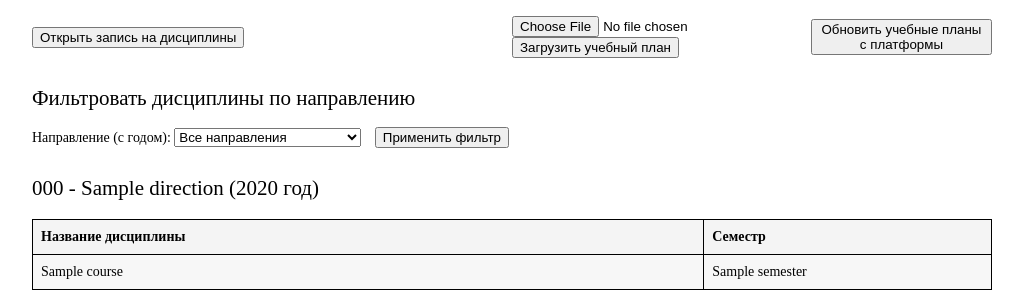
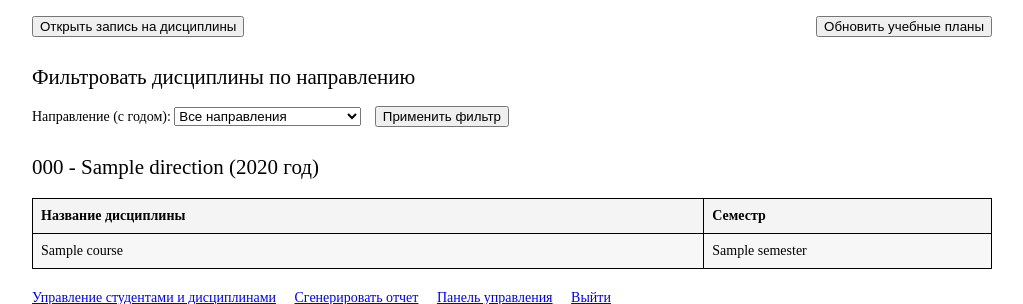
Before and after one commit to APXOHT322/KursFlask, a Flask app: template app/templates/manage_courses.html in a window 1280 px wide. Shown: the part 302-606 px from the top of the page, without its empty margins (128-1151 px from the left). Run offline with Flask 3, Linux system fonts and the light colour scheme; the template is opened without the code that fills it: most values are stand-ins (such as "Sample title", 1, 10 or a date in 2020); parts of the project's set-up code (start-up, migrations or seed data) failed here and were passed over.

Commit message:
Add files via upload

```diff
--- a/app/templates/manage_courses.html
+++ b/app/templates/manage_courses.html
@@ -19,8 +19,6 @@
 {% endwith %}
 
 <div class="action-buttons">
-
-  <!-- Открыть/закрыть запись -->
     <div class="left-button">
       <form method="POST" action="{{ url_for('manage_courses_bp.toggle_enrollment') }}">
         <button type="submit" class="btn btn-primary">
@@ -33,25 +31,19 @@
       </form>
     </div>
 
-  <!-- Ручная загрузка файла (XLS / XLSX / PDF) -->
     <div class="right-button">
-    <form action="{{ url_for('manage_courses_bp.upload_plan') }}" method="post"
-          enctype="multipart/form-data" class="upload-form mb-2">
-      <input type="file" name="plan_file" accept=".xls,.xlsx,.pdf" required>
-      <button type="submit" class="btn btn-secondary mt-2">Загрузить учебный план</button>
+
+
+    <!-- 🔥 НОВАЯ кнопка -->
+    <form method="POST" action="{{ url_for('manage_courses_bp.update_plans') }}">
+      <button type="submit" class="btn btn-warning mt-2">
+        Обновить учебные планы
+      </button>
     </form>
 
-    <!-- Автозагрузка с платформы -->
-    <form method="POST" action="{{ url_for('manage_courses_bp.update_plans') }}">
-      <button type="submit" class="btn btn-warning mt-2">
-        Обновить учебные планы с платформы
-      </button>
-    </form>
+  </div>
 </div>
 
-</div>
-
-<!-- Фильтр по направлению -->
 <div class="filter-section">
   <h2>Фильтровать дисциплины по направлению</h2>
   <form method="GET" action="{{ url_for('manage_courses_bp.manage_courses') }}">
@@ -59,8 +51,7 @@
       <select name="direction_filter" id="direction_filter">
           <option value="">Все направления</option>
           {% for direction in directions %}
-              <option value="{{ direction.id }}"
-                {% if direction.id == selected_direction_id %}selected{% endif %}>
+              <option value="{{ direction.id }}" {% if direction.id == selected_direction_id %}selected{% endif %}>
                   {{ direction.name }} ({{ direction.year }} год)
               </option>
           {% endfor %}
@@ -70,6 +61,9 @@
 </div>
 
 {% if elective_courses %}
+    {# Убрал кнопку удаления всех дисциплин #}
+
+    {# Группируем дисциплины по направлению и году #}
     {% set grouped_courses = {} %}
     {% for course in elective_courses %}
         {% set direction_key = course.direction.code ~ " - " ~ course.direction.name ~ " (" ~ course.direction.year ~ " год)" %}
@@ -79,6 +73,7 @@
         {% set _ = grouped_courses[direction_key].append(course) %}
     {% endfor %}
 
+    {# Сортируем по коду направления и году #}
     {% set sorted_directions = grouped_courses.keys()|sort %}
 
     {% for direction_name in sorted_directions %}
@@ -103,8 +98,7 @@
     {% endfor %}
 {% else %}
     <div class="alert alert-info">
-        <p>Нет загруженных дисциплин. Загрузите учебный план вручную или нажмите
-           "Обновить учебные планы с платформы".</p>
+        <p>Нет загруженных дисциплин. Нажмите "Обновить учебные планы", чтобы увидеть дисциплины по выбору.</p>
     </div>
 {% endif %}
 
```
Lines whose indentation alone changed are shown as unchanged.
